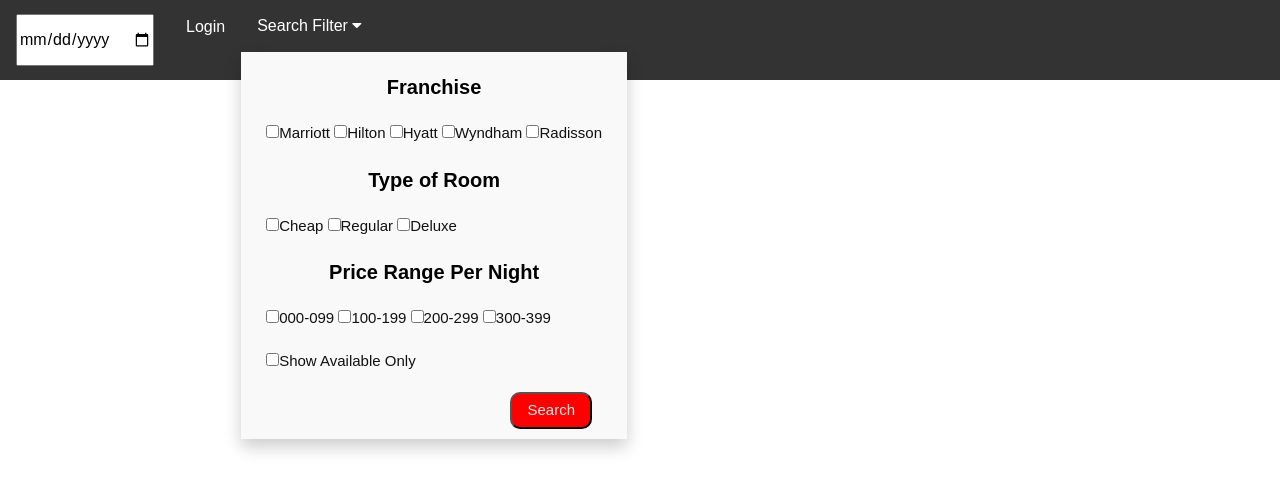
After one commit to jackylau-nyc/qccs370p2, a PHP site: page /Test.html in a window 1280 px wide, after a click on "Search Filter". The commit adds this page. Shown: the top 492 px of the page. Run offline with PHP 8.4, Linux system fonts and the light colour scheme.

Commit message:
Testing NavBar

```diff
--- /dev/null
+++ b/public/Test.html
@@ -0,0 +1,176 @@
+<!DOCTYPE html>
+<html>
+<head>
+<meta name="viewport" content="width=device-width, initial-scale=1">
+<link rel="stylesheet" href="https://www.w3schools.com/w3css/4/w3.css">
+<link rel="stylesheet" href="https://cdnjs.cloudflare.com/ajax/libs/font-awesome/4.7.0/css/font-awesome.min.css">
+<style>
+body {
+  font-family: Arial, Helvetica, sans-serif;
+}
+
+.navbar {
+  overflow: hidden;
+  background-color: #333;
+}
+
+.loginbtn {
+  padding: 15px 16px;
+  float: left;
+  background-color: #333;
+  color : white;
+  font-size: 16px;
+  text-align: center;
+  text-decoration: none;
+  border:none;
+}
+
+.navbar a {
+  float: left;
+  font-size: 16px;
+  color: white;
+  text-align: center;
+  padding: 14px 16px;
+  text-decoration: none;
+}
+
+.dropdown {
+    float: left;
+    overflow: hidden;
+}
+
+.dropdown .dropbtn {
+  font-size: 16px;
+  border: none;
+  outline: none;
+  color: white;
+  padding: 14px 16px;
+  background-color: inherit;
+  font-family: inherit;
+  margin: 0;
+}
+
+.dropbtn:hover, .dropbtn:focus {
+  background-color: red;
+}
+
+.dropdown:hover .dropbtn,.loginbtn:hover {
+  background-color: red;
+}
+
+.dropdown-content {
+  display: none;
+  position: absolute;
+  background-color: #f9f9f9;
+  min-width: 160px;
+  box-shadow: 0px 8px 16px 0px rgba(0,0,0,0.2);
+  z-index: 1;
+  padding: 0px 25px;
+  color: #111;
+  font-weight: 100;
+}
+
+#searchButton {
+  float: right;
+  font-size: 15px;
+  padding: 5px 15px;
+  margin-bottom: 10px;
+  margin-right: 10px;
+  border-radius: 10px;
+  background-color: red;
+  color: #eee;
+}
+
+.dropdown-content p{
+  text-align: center;
+  font-weight: bold;
+  font-size: 20px;
+  color: black;
+}
+
+.show {
+    display: block;
+    }
+
+#currentDate {
+  color: black;
+  float: left;
+  height: 52px;
+}
+</style>
+</head>
+<body>
+
+    <div class="navbar">
+        <a href="#home"><input id="currentDate" type="date" value="" onChange="setDate(this.value);"/></a>
+        <button class="loginbtn" onclick="document.getElementById('login').style.display='block'">Login</button>
+        <div class="dropdown">
+            <button  onclick="myFunction()" class="dropbtn" >Search Filter <i class="fa fa-caret-down"></i> </button>
+            <div class="dropdown-content" id="myDropdown">
+                <p>Franchise</p>
+                <input type="checkbox" name="FirstSelector" value="1">Marriott
+                <input type="checkbox" name="FirstSelector" value="2">Hilton
+                <input type="checkbox" name="FirstSelector" value="3">Hyatt
+                <input type="checkbox" name="FirstSelector" value="4">Wyndham
+                <input type="checkbox" name="FirstSelector" value="5">Radisson
+                <p>Type of Room</p>
+                <input type="checkbox" name="SecondSelector" value="q">Cheap
+                <input type="checkbox" name="SecondSelector" value="w">Regular
+                <input type="checkbox" name="SecondSelector" value="e">Deluxe
+                <p>Price Range Per Night</p>
+                <input type="checkbox" name="ThirdSelector" value="z">000-099
+                <input type="checkbox" name="ThirdSelector" value="x">100-199
+                <input type="checkbox" name="ThirdSelector" value="c">200-299
+                <input type="checkbox" name="ThirdSelector" value="v">300-399
+                <p></p>
+                <input type="checkbox" name="FourthSelector" value="0">Show Available Only
+                <p></p>
+                <button type="button" id="searchButton">Search</button>
+            </div>
+        </div>
+    </div>
+
+    <!-- Login Pop Up Modal -->
+    <div id="login" class="w3-modal w3-animate-opacity">
+        <div class="w3-modal-content" style="padding:16px;">
+        <div class="w3-container">
+            <i onclick="document.getElementById('login').style.display='none'" class="fa fa-remove w3-xlarge w3-button w3-transparent w3-right w3-large"></i>
+            <h2 class="w3-wide">Login</h2>
+            <p>Login with your username and password :</p>
+            <form method='post' action="">
+            <p><input class="w3-input w3-border" type="text" placeholder="Enter Username" required></p>
+            <p><input class="w3-input w3-border" type="password" placeholder="Enter Password" required></p>
+            <p><input type="submit"></p>
+            </form>
+        </div>
+        </div>
+    </div>
+
+    <script>
+
+        function myFunction() {
+            document.getElementById("myDropdown").classList.toggle("show");
+            }
+
+            window.onclick = function(event) {
+            if (!event.target.matches('.dropbtn')) {
+                var dropdowns = document.getElementsByClassName("dropdown-content");
+                var i;
+                for (i = 0; i < dropdowns.length; i++) {
+                var openDropdown = dropdowns[i];
+                if (openDropdown.classList.contains('show')) {
+                    openDropdown.classList.remove('show');
+                }
+                }
+            }
+        }
+        var currentDate;
+        function setDate(val) {
+            currentDate = val;
+        }
+        console.log(currentDate);
+    </script>
+
+
+</body>
+</html>
--- a/public/index.php
+++ b/public/index.php
@@ -5,7 +5,7 @@
 		<title></title>
 	</head>
 	<body>
-		<?php include "navbar.html"?>
+		<?php include "Test.html"?>
 		<?php include "home.html"?>
 	</body>
 </html>
```
